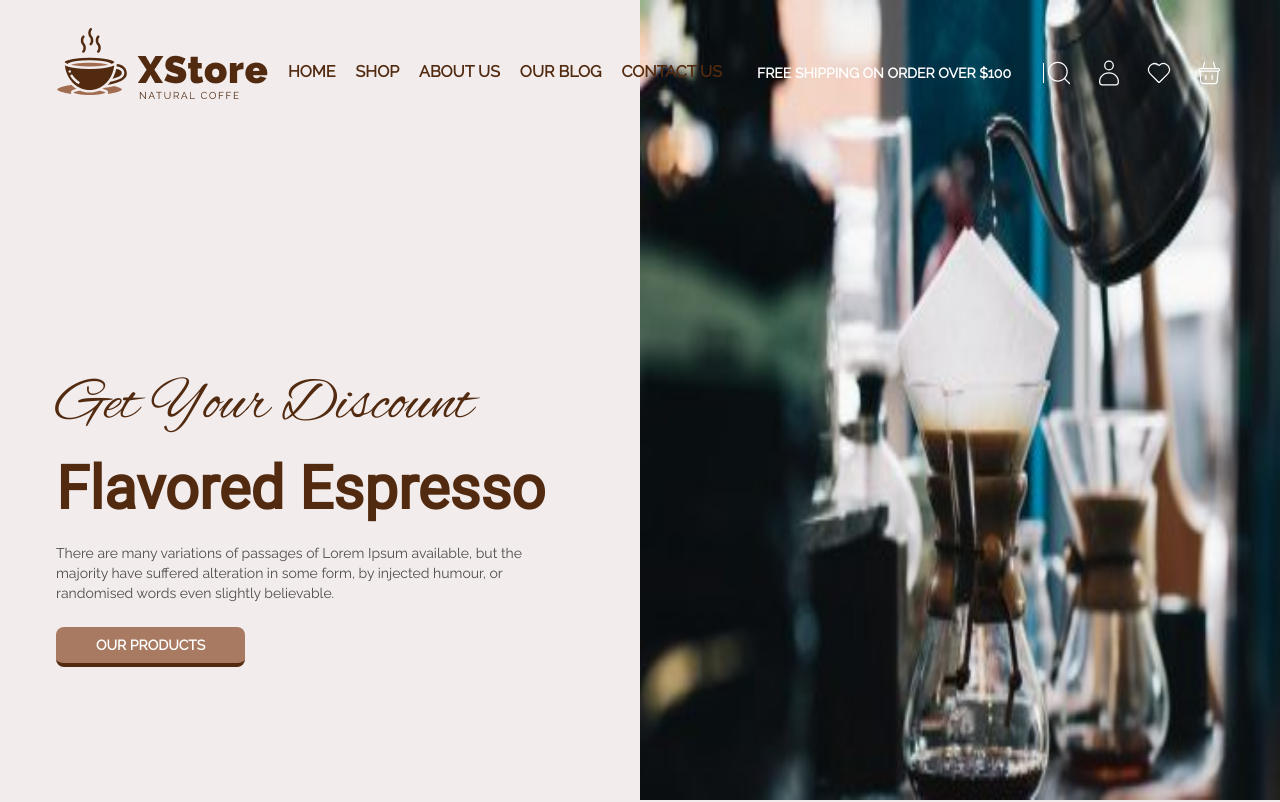
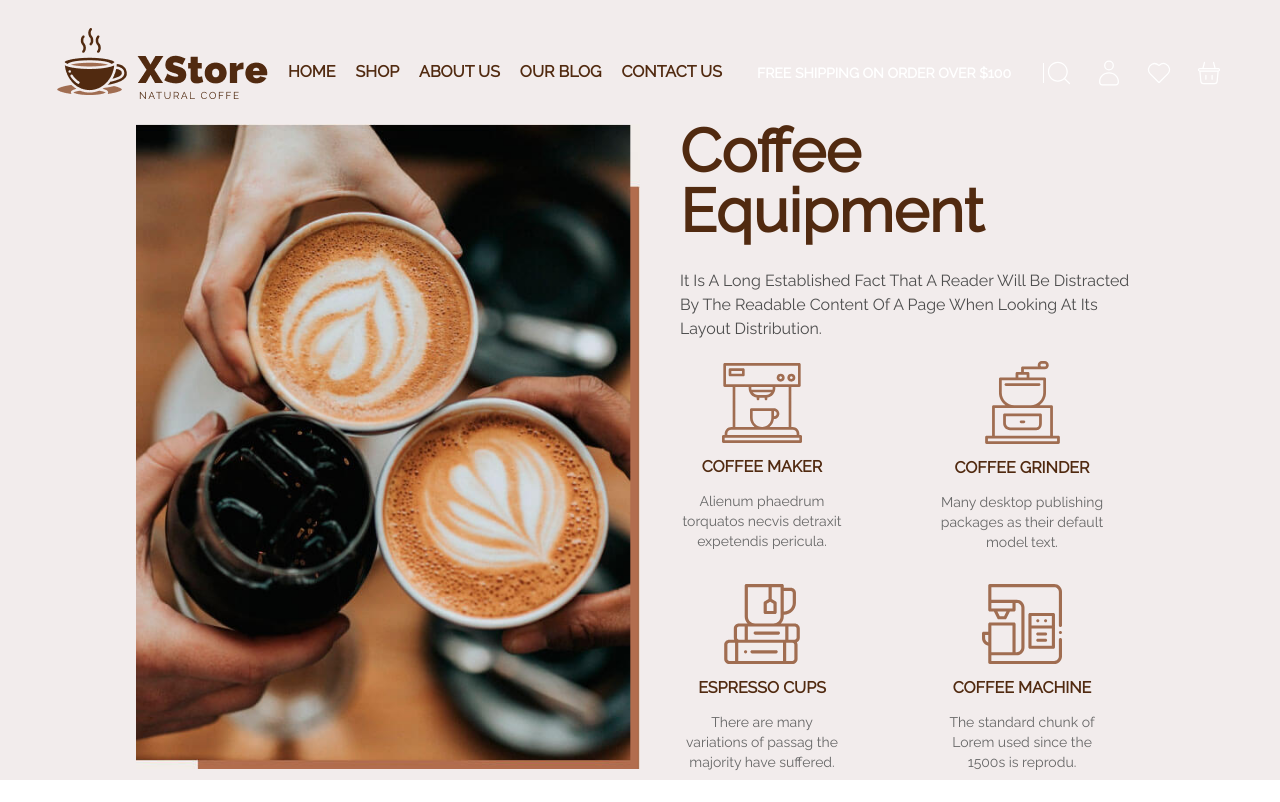
Before and after one commit to dosepehr/Natural-coffee, a React (Vite) app: page / in a window 1280 px wide. Shown: the top 802 px of the page. Built offline with nearby package versions, Linux system fonts and the light colour scheme.

Commit message:
edit Equipment styles

```diff
--- a/src/App.tsx
+++ b/src/App.tsx
@@ -6,7 +6,7 @@ const App: React.FC = () => {
   return (
     <div className="mx-auto bg-[#F2ECEC] py-2 sm:px-10 md:px-14 lg:px-26">
       <Header />
-      <Hero />
+      {/* <Hero /> */}
       <Equipment />
     </div>
   );
--- a/src/Components/common/Equipment.tsx
+++ b/src/Components/common/Equipment.tsx
@@ -1,13 +1,20 @@
 const Equipment = () => {
   return (
-    <div className="flex flex-col md:flex-row ">
-      <img src="/images/imageborder.jpg" alt="" />
-      <div className="flex flex-col items-center justify-center">
-        <div className="ml-10">
-          <h1 className="text-7xl font-extrabold text-mainBrown">
+    <div className="px-4 lg:px-20">
+      <div className="flex flex-col md:flex-row">
+        <div className="mb-10 flex w-full items-center justify-center object-cover md:mb-0 md:w-1/2">
+          <img
+            src="/images/imageborder.jpg"
+            alt=""
+            // className="object-cover"
+          />
+        </div>
+        <div className="flex w-full flex-col items-center justify-center md:w-1/2">
+          <div className="md:ml-10">
+            <h1 className=" text-4xl font-extrabold text-mainBrown md:text-5xl lg:text-6xl ">
               Coffee Equipment
             </h1>
-          <p className="text-mainGray mt-7 items-center text-base">
+            <p className="mt-7 items-center text-base text-mainGray">
               It Is A Long Established Fact That A Reader Will Be Distracted By
               The Readable Content Of A Page When Looking At Its Layout
               Distribution.
@@ -16,31 +23,40 @@ const Equipment = () => {
           <div className="mt-5 grid w-full grid-cols-2 gap-x-4 gap-y-8">
             <div className="flex flex-col items-center justify-center space-y-3">
               <img src="/images/maker.svg" alt="" />
-            <p className="text-base font-bold text-mainBrown">COFFEE MAKER</p>
-            <p className="text-secondaryGray w-2/3 text-center text-sm">
+              <p className="text-center text-base font-bold text-mainBrown">
+                COFFEE MAKER
+              </p>
+              <p className="w-2/3 text-center text-sm text-secondaryGray">
                 Alienum phaedrum torquatos necvis detraxit expetendis pericula.
               </p>
             </div>
             <div className="flex flex-col items-center justify-center space-y-3">
               <img src="/images/grinder.svg" alt="" />
-            <p className="text-base font-bold text-mainBrown">COFFEE GRINDER</p>
-            <p className="text-secondaryGray w-2/3 text-center text-sm">
+              <p className="text-center text-base font-bold text-mainBrown">
+                COFFEE GRINDER
+              </p>
+              <p className="w-2/3 text-center text-sm text-secondaryGray">
                 Many desktop publishing packages as their default model text.
               </p>
             </div>
             <div className="flex flex-col items-center justify-center space-y-3">
               <img src="/images/cups.svg" alt="" />
-            <p className="text-base font-bold text-mainBrown">ESPRESSO CUPS</p>
-            <p className="text-secondaryGray w-2/3 text-center text-sm">
+              <p className="text-center text-base font-bold text-mainBrown">
+                ESPRESSO CUPS
+              </p>
+              <p className="w-2/3 text-center text-sm text-secondaryGray">
                 There are many variations of passag the majority have suffered.
               </p>
             </div>
             <div className="flex flex-col items-center justify-center space-y-3">
               <img src="/images/machine.svg" alt="" />
-            <p className="text-base font-bold text-mainBrown">COFFEE MACHINE</p>
-            <p className="text-secondaryGray w-2/3 text-center text-sm">
+              <p className="text-center text-base font-bold text-mainBrown">
+                COFFEE MACHINE
+              </p>
+              <p className="w-2/3 text-center text-sm text-secondaryGray">
                 The standard chunk of Lorem used since the 1500s is reprodu.
               </p>
+            </div>
           </div>
         </div>
       </div>
```
Lines whose indentation alone changed are shown as unchanged.
